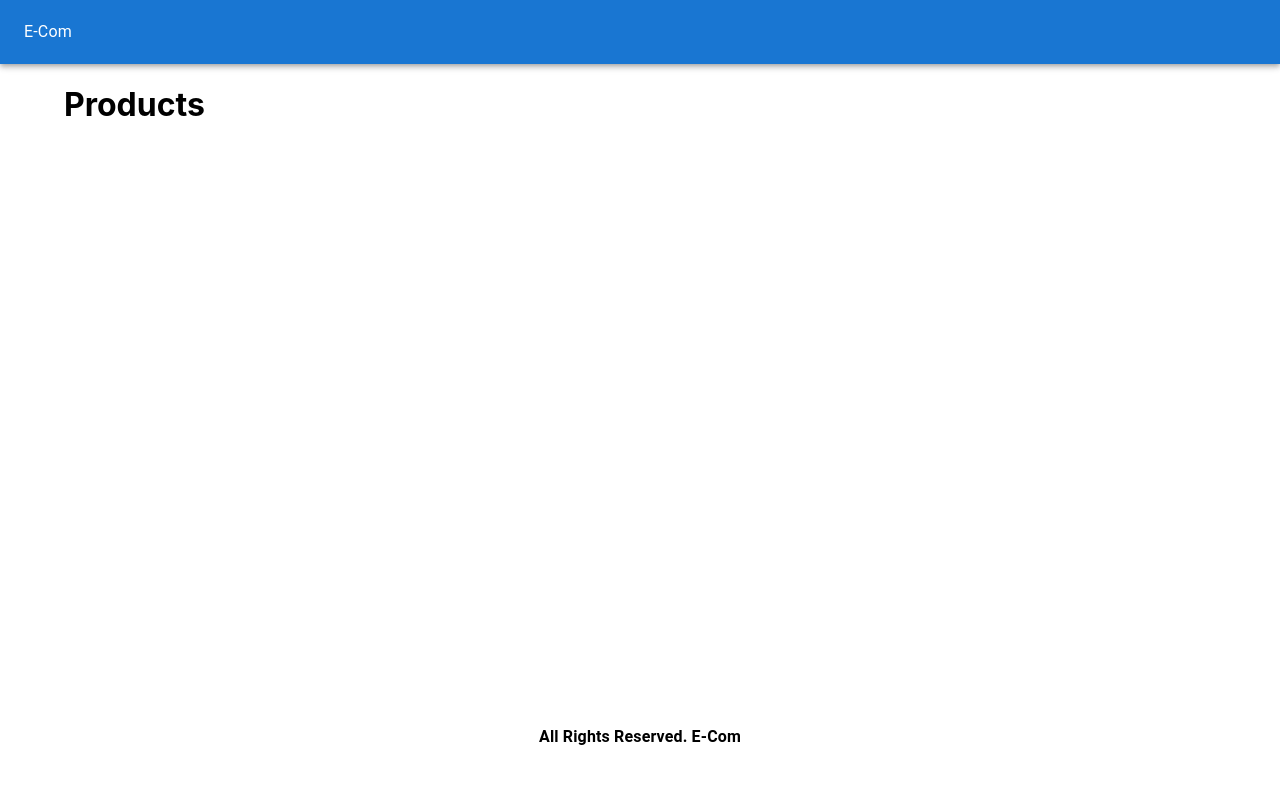
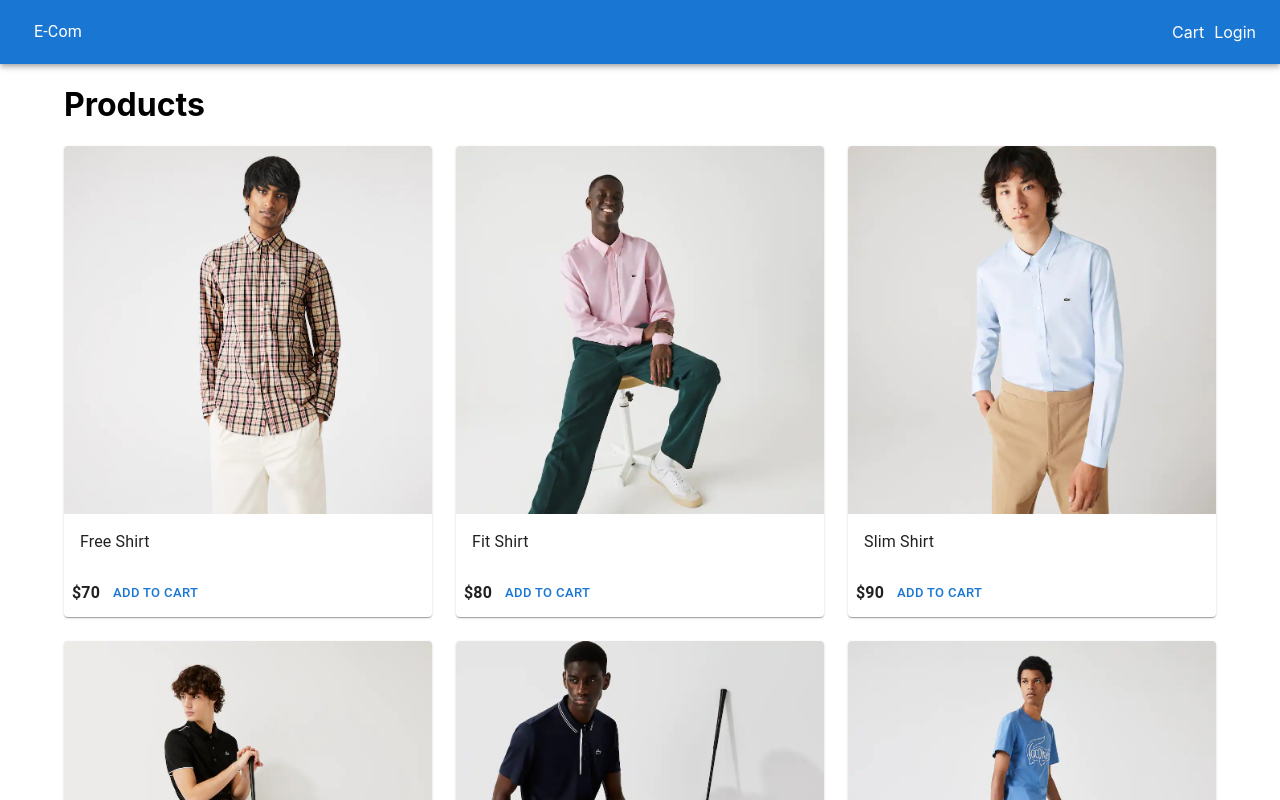
Before and after one commit to inshalayaz/next.js_ecommerce, a Next.js app: page / in a window 1280 px wide. Shown: the top 800 px of the page. Built offline with nearby package versions, Linux system fonts and the light colour scheme.

Commit message:
products

```diff
--- a/components/Layout.jsx
+++ b/components/Layout.jsx
@@ -1,7 +1,8 @@
 import React from 'react';
 import Head from 'next/head';
-import { AppBar, Container, Toolbar, Typography } from '@mui/material';
+import { AppBar, Container, Link, Toolbar, Typography } from '@mui/material';
 import useStyles from '../utils/styles';
+import NextLink from 'next/link';
 
 const Layout = ({ children }) => {
   const classes = useStyles();
@@ -13,7 +14,20 @@ const Layout = ({ children }) => {
       </Head>
       <AppBar className={classes.navbar} position="static">
         <Toolbar>
-          <Typography>E-Com</Typography>
+          <NextLink href="/" passHref>
+            <Link className={classes.link}>
+              <Typography className={classes.brand}>E-Com</Typography>
+            </Link>
+          </NextLink>
+          <div className={classes.grow}></div>
+          <div>
+            <NextLink href="/cart" passHref>
+              <Link className={classes.link}>Cart</Link>
+            </NextLink>
+            <NextLink href="/login" passHref>
+              <Link className={classes.link}>Login</Link>
+            </NextLink>
+          </div>
         </Toolbar>
       </AppBar>
       <Container className={classes.main}>{children}</Container>
--- a/pages/index.jsx
+++ b/pages/index.jsx
@@ -1,14 +1,48 @@
+import {
+  Card,
+  CardActionArea,
+  CardActions,
+  CardContent,
+  CardMedia,
+  Grid,
+  Typography,
+  Button,
+} from '@mui/material';
 import React from 'react';
 import Layout from '../components/Layout';
-
-const index = () => {
+import data from '../utils/data';
+const Home = () => {
   return (
     <Layout>
       <div>
         <h1>Products</h1>
+        <Grid container spacing={3}>
+          {data.products.map((product) => (
+            <Grid item md={4} xs={12} key={product.name}>
+              <Card>
+                <CardActionArea>
+                  <CardMedia
+                    component="img"
+                    image={product.image}
+                    title={product.name}
+                  ></CardMedia>
+                  <CardContent>
+                    <Typography>{product.name}</Typography>
+                  </CardContent>
+                </CardActionArea>
+                <CardActions>
+                  <Typography fontWeight="600">${product.price}</Typography>
+                  <Button size="small" color="primary">
+                    Add to Cart
+                  </Button>
+                </CardActions>
+              </Card>
+            </Grid>
+          ))}
+        </Grid>
       </div>
     </Layout>
   );
 };
 
-export default index;
+export default Home;
--- a/utils/styles.js
+++ b/utils/styles.js
@@ -14,6 +14,16 @@ const useStyles = makeStyles({
   footer: {
     textAlign: 'center',
   },
+  grow: {
+    flexGrow: 1,
+  },
+  link: {
+    textDecoration: 'none',
+  },
+  brand: {
+    fontWeight: 'bold',
+    fontSize: '1.5rem',
+  },
 });
 
 export default useStyles;
```
